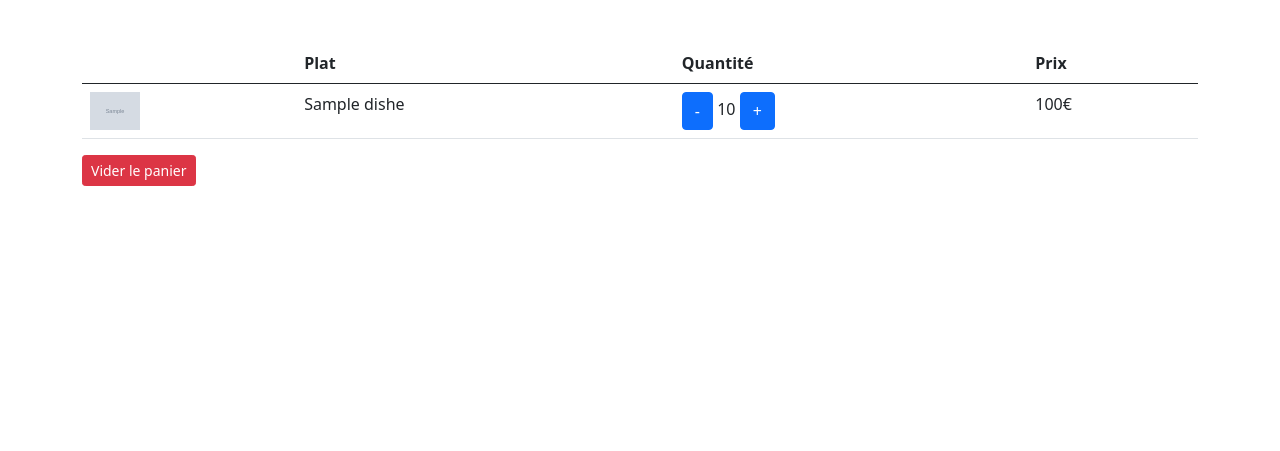
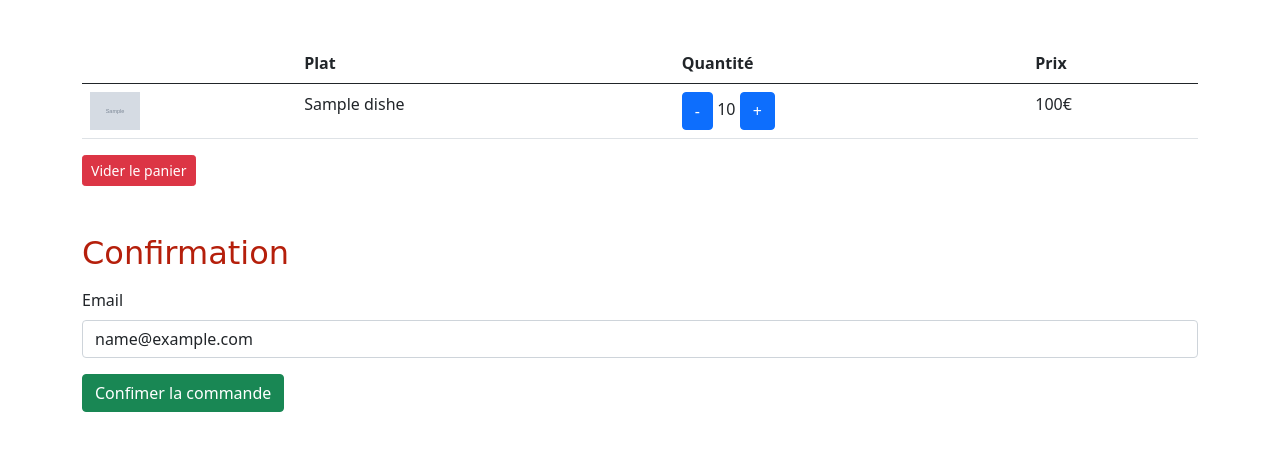
Before and after one commit to WildCodeSchool/orleans-php-202103-livecoding-hoplapizza, a PHP site: template src/View/Order/index.html.twig in a window 1280 px wide. Shown: the part 305-756 px from the top of the page. Run offline with PHP 8.4, Linux system fonts and the light colour scheme; the template is opened without the code that fills it: most values are stand-ins (such as "Sample title", 1, 10 or a date in 2020); grey boxes marked "Sample" are stand-in pictures; some libraries are stand-ins or nearby versions; some web fonts are replaced.

Commit message:
confirm order

```diff
--- a/src/Controller/HomeController.php
+++ b/src/Controller/HomeController.php
@@ -11,6 +11,8 @@ class HomeController extends AbstractController
      */
     public function index()
     {
-        return $this->twig->render('Home/index.html.twig');
+        return $this->twig->render('Home/index.html.twig', [
+            'notification' => $_GET['notification'] ?? '',
+        ]);
     }
 }
--- a/src/View/Home/index.html.twig
+++ b/src/View/Home/index.html.twig
@@ -4,4 +4,7 @@
     <header>
       <h1 class="m-2">Hop la pizza,des pizzas au top près de chez vous !</h1>
     </header>
+    {% if notification %}
+      <div class="alert alert-info">{{ notification }}</div>
+    {% endif %}
 {% endblock %}
--- a/src/View/Order/index.html.twig
+++ b/src/View/Order/index.html.twig
@@ -36,6 +36,21 @@
 				</tbody>
 			</table>
 			<a class="btn btn-danger btn-sm" href="/order/empty">Vider le panier</a>
+			<section>
+				<h2 class="mt-5">Confirmation</h2>
+				<ul>
+				{% for error in errors %}
+					<li>{{ error }}</li>
+				{% endfor %}
+				</ul>
+				<form action="" method="post" novalidate>
+					<div class="mb-3">
+						<label for="email" class="form-label">Email</label>
+						<input type="email" name="email" id="email" class="form-control" value="{{order.email}}" required>
+					</div>
+					<button class="btn btn-success">Confimer la commande</button>
+				</form>
+			</section>
 		{% else %}
 			<div class="alert alert-warning">Le panier est vide</div>
 		{% endif %}
```
Also changed, not shown: src/Controller/OrderController.php (+23 -0 lines).
